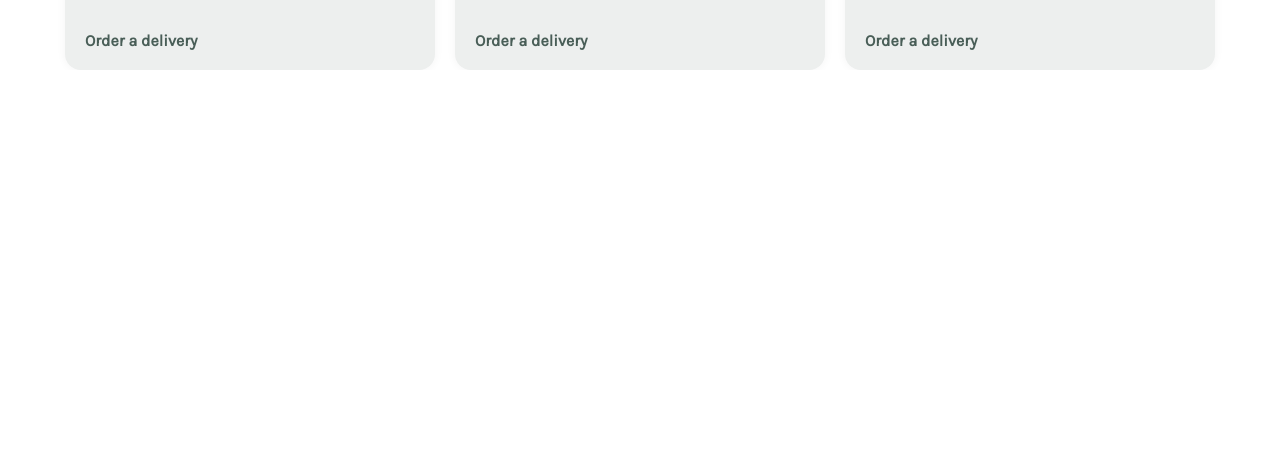
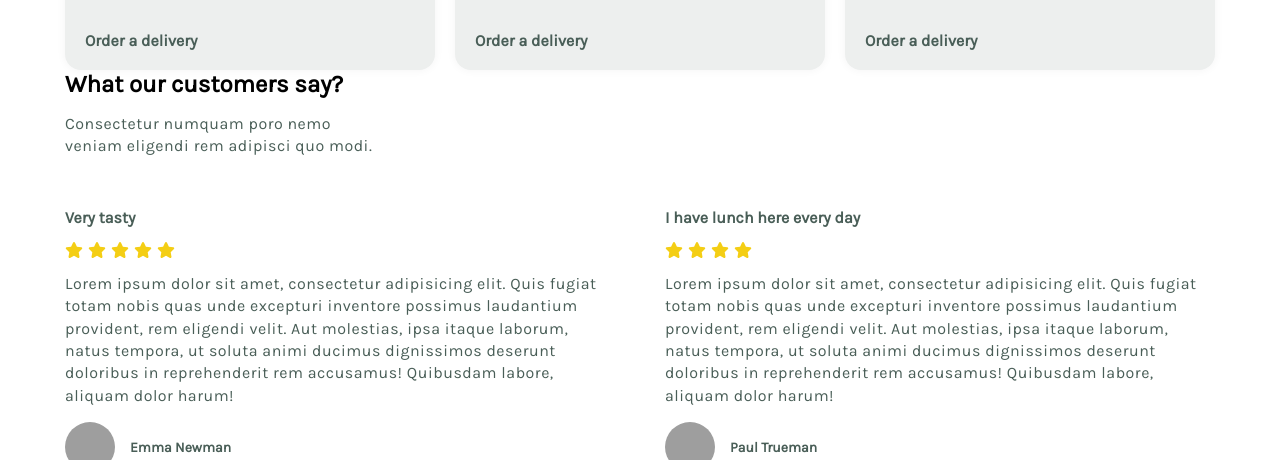
Before and after one commit to Javieer57/coursera-little-lemon, a React (Create React App) app: page / in a window 1280 px wide. Shown: the part 1232-1701 px from the top of the page. Before the commit the page ends 1302 px from the top, so only its background shows below. Built offline with nearby package versions, Linux system fonts and the light colour scheme; grey boxes are pictures that could not be loaded; a web font is replaced by a local one.

Commit message:
add Testimonials section

```diff
--- a/src/App.js
+++ b/src/App.js
@@ -1,6 +1,7 @@
 import { Header } from "./components/Header";
 import { Hero } from "./components/Hero";
 import Specials from "./components/Specials";
+import { Testimonials } from "./components/Testimonials";
 
 function App() {
   return (
@@ -9,6 +10,7 @@ function App() {
       <main>
         <Hero />
         <Specials />
+        <Testimonials />
       </main>
     </div>
   );
--- /dev/null
+++ b/src/components/TestimonialCard.css
@@ -0,0 +1,38 @@
+.testimonials__card .card__title {
+  color: var(--dark-green);
+  font-weight: 600;
+  margin-bottom: 15px;
+}
+
+.testimonials__rating {
+  display: flex;
+  align-items: center;
+  gap: 5px;
+  margin-bottom: 15px;
+}
+
+.testimonials__text {
+  color: var(--dark-green);
+  line-height: 1.4;
+  letter-spacing: 0.5px;
+  margin-bottom: 15px;
+}
+
+.customer__info {
+  display: flex;
+  align-items: center;
+  gap: 15px;
+}
+
+.customer__avatar {
+  width: 50px;
+  height: 50px;
+  border-radius: 50%;
+  overflow: hidden;
+}
+
+.customer__name {
+  font-size: 14px;
+  color: var(--dark-green);
+  font-weight: 600;
+}
--- /dev/null
+++ b/src/components/TestimonialCard.jsx
@@ -0,0 +1,34 @@
+import { FontAwesomeIcon } from "@fortawesome/react-fontawesome";
+import { faStar } from "@fortawesome/free-solid-svg-icons";
+import "./TestimonialCard.css";
+
+export const TestimonialCard = ({ testimonial }) => {
+  return (
+    <div className="testimonials__card">
+      <h4 className="card__title">{testimonial.title}</h4>
+
+      <div className="testimonials__rating">
+        {Array(testimonial.rating)
+          .fill(0)
+          .map((_, index) => (
+            <FontAwesomeIcon icon={faStar} color="var(--yellow)" />
+          ))}
+      </div>
+
+      <p className="testimonials__text">{testimonial.text}</p>
+
+      <div className="customer__info">
+        <div className="customer__avatar">
+          <img
+            src={testimonial.customer.avatar}
+            alt="customer image"
+            width="100"
+            loading="lazy"
+          />
+        </div>
+
+        <h5 className="customer__name">{testimonial.customer.name}</h5>
+      </div>
+    </div>
+  );
+};
--- /dev/null
+++ b/src/components/Testimonials.css
@@ -0,0 +1,23 @@
+.testimonials .section__title {
+  margin-bottom: 15px;
+}
+
+.testimonials .section__subtitle {
+  margin-bottom: 50px;
+  max-width: 320px;
+  color: var(--dark-green);
+  line-height: 1.4;
+  letter-spacing: 0.5px;
+}
+
+.testimonials__grid {
+  display: grid;
+  grid-template-columns: 1fr;
+  gap: 50px;
+}
+
+@media (min-width: 768px) {
+  .testimonials__grid {
+    grid-template-columns: 1fr 1fr;
+  }
+}
--- /dev/null
+++ b/src/components/Testimonials.jsx
@@ -0,0 +1,21 @@
+import "./Testimonials.css";
+import { TestimonialCard } from "./TestimonialCard";
+import TestimonialsInfo from "../mock/testimonials.json";
+
+export const Testimonials = () => {
+  return (
+    <section className="testimonials">
+      <h2 className="section__title">What our customers say?</h2>
+
+      <p className="section__subtitle">
+        Consectetur numquam poro nemo veniam eligendi rem adipisci quo modi.
+      </p>
+
+      <div className="testimonials__grid">
+        {TestimonialsInfo.map((testimonial) => (
+          <TestimonialCard testimonial={testimonial} key={testimonial.id} />
+        ))}
+      </div>
+    </section>
+  );
+};
--- /dev/null
+++ b/src/mock/testimonials.json
@@ -0,0 +1,22 @@
+[
+  {
+    "id": 1,
+    "text": "Lorem ipsum dolor sit amet, consectetur adipisicing elit. Quis fugiat totam nobis quas unde excepturi inventore possimus laudantium provident, rem eligendi velit. Aut molestias, ipsa itaque laborum, natus tempora, ut soluta animi ducimus dignissimos deserunt doloribus in reprehenderit rem accusamus! Quibusdam labore, aliquam dolor harum!",
+    "title": "Very tasty",
+    "rating": 5,
+    "customer": {
+      "name": "Emma Newman",
+      "avatar": "https://cloudflare-ipfs.com/ipfs/Qmd3W5DuhgHirLHGVixi6V76LhCkZUz6pnFt5AJBiyvHye/avatar/682.jpg"
+    }
+  },
+  {
+    "id": 2,
+    "text": "Lorem ipsum dolor sit amet, consectetur adipisicing elit. Quis fugiat totam nobis quas unde excepturi inventore possimus laudantium provident, rem eligendi velit. Aut molestias, ipsa itaque laborum, natus tempora, ut soluta animi ducimus dignissimos deserunt doloribus in reprehenderit rem accusamus! Quibusdam labore, aliquam dolor harum!",
+    "title": "I have lunch here every day",
+    "rating": 4,
+    "customer": {
+      "name": "Paul Trueman",
+      "avatar": "https://cloudflare-ipfs.com/ipfs/Qmd3W5DuhgHirLHGVixi6V76LhCkZUz6pnFt5AJBiyvHye/avatar/509.jpg"
+    }
+  }
+]
```
